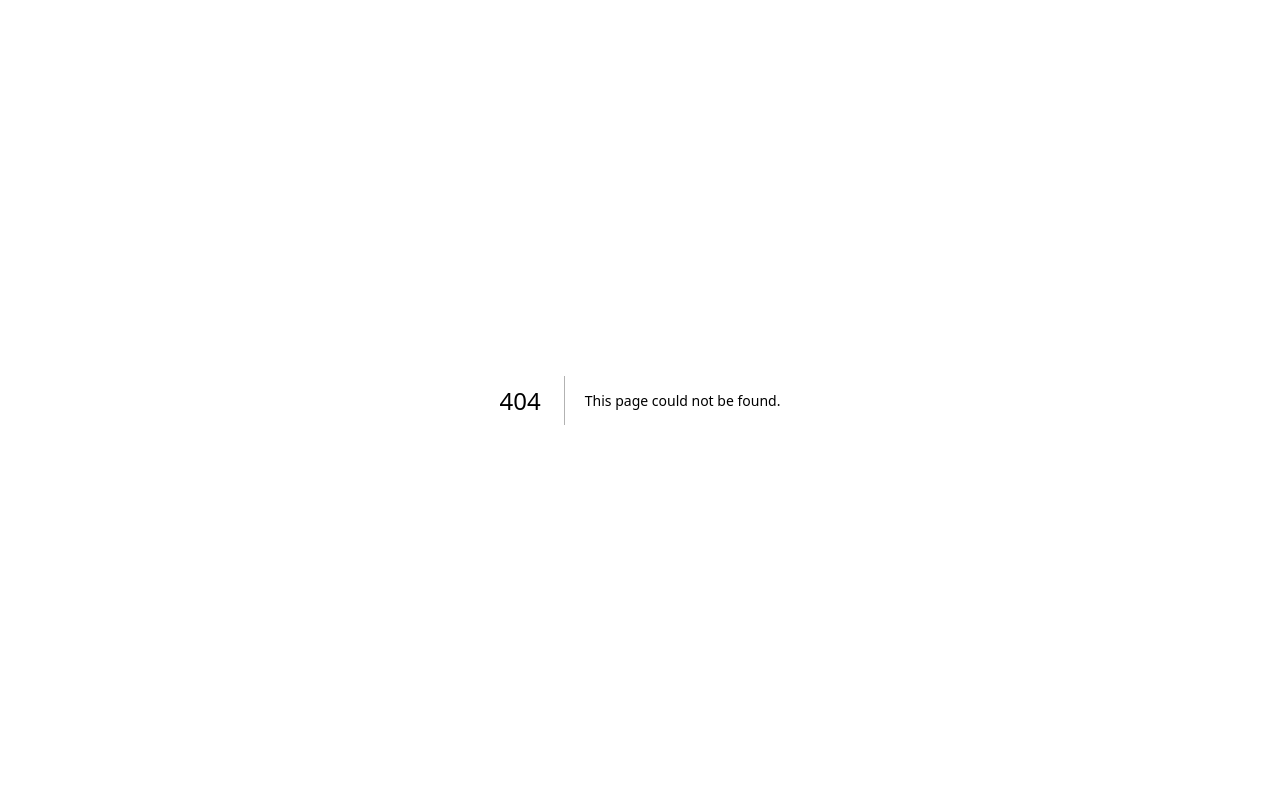
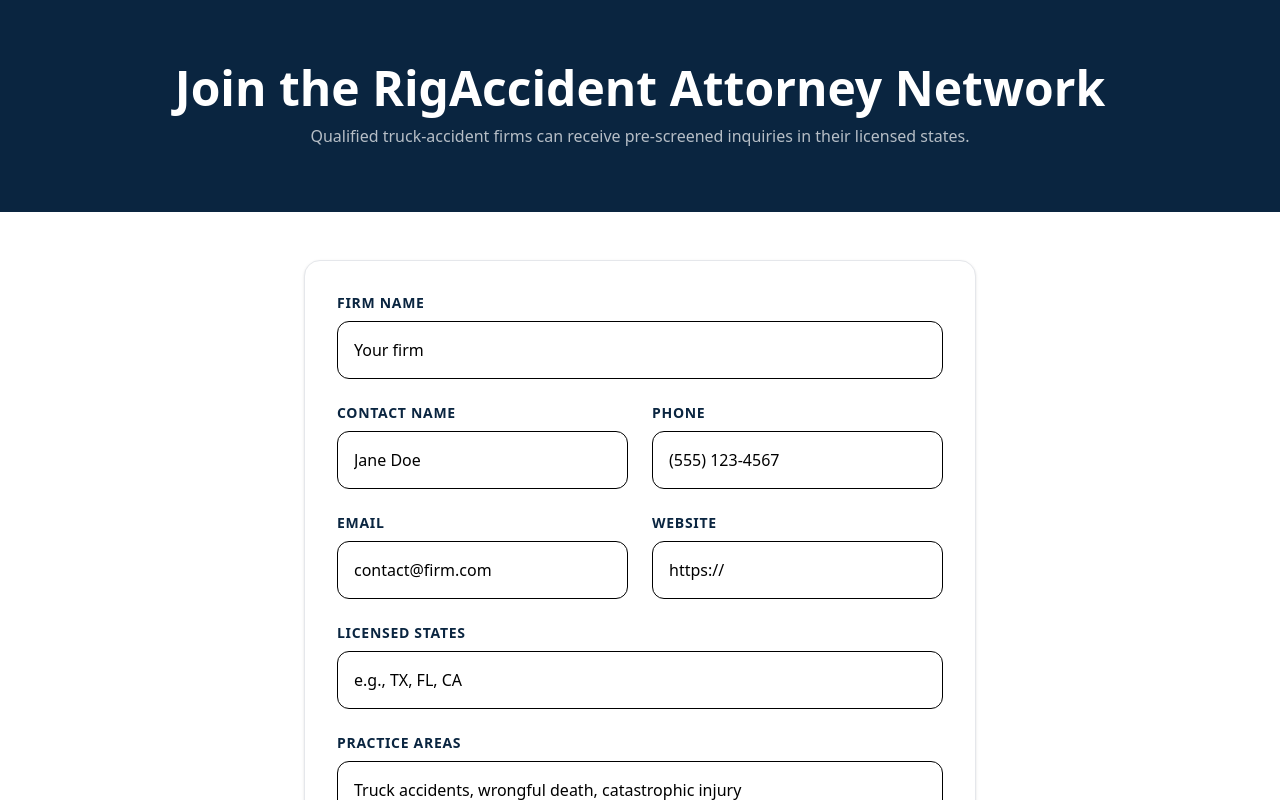
Before and after one commit to vetpalorganization-ux/Rig-Accident, a Next.js app: page /for-attorneys in a window 1280 px wide. Before the commit this address had no page. Shown: the top 800 px of the page. Built offline with nearby package versions, Linux system fonts and the light colour scheme; a web font is replaced by a local one.

Commit message:
It appears that you've shared several files related to a web application that calculates estimated settlements for personal injury cases, specifically focusing on accidents involving commercial trucks.

```diff
--- /dev/null
+++ b/src/app/for-attorneys/page.tsx
@@ -0,0 +1,123 @@
+ 'use client';
+
+ import { useState } from 'react';
+
+ export default function ForAttorneysPage() {
+   const [status, setStatus] = useState<'idle' | 'loading' | 'success' | 'error'>('idle');
+   const [form, setForm] = useState({
+     firm: '',
+     contact: '',
+     email: '',
+     phone: '',
+     states: '',
+     practice: '',
+     website: '',
+     honeypot: '',
+   });
+
+   const handleChange = (e: React.ChangeEvent<HTMLInputElement | HTMLTextAreaElement>) => {
+     const { name, value } = e.target;
+     setForm((prev) => ({ ...prev, [name]: value }));
+   };
+
+   const handleSubmit = async (e: React.FormEvent) => {
+     e.preventDefault();
+     if (status === 'loading') return;
+     setStatus('loading');
+     try {
+       const timestamp = new Date().toISOString();
+       const res = await fetch('/api/lead', {
+         method: 'POST',
+         headers: { 'Content-Type': 'application/json' },
+         body: JSON.stringify({
+           name: `${form.contact} (${form.firm})`,
+           phone: form.phone,
+           email: form.email,
+           timestamp,
+           source: 'attorney',
+           honeypot: form.honeypot,
+           answers: {
+             'Firm Name': form.firm,
+             'States': form.states,
+             'Practice Areas': form.practice,
+             'Website': form.website,
+             'Inquiry Type': 'Attorney Network',
+           },
+         }),
+       });
+       const data = await res.json();
+       if (res.ok && data.success) setStatus('success');
+       else setStatus('error');
+     } catch {
+       setStatus('error');
+     }
+   };
+
+   return (
+     <main className="min-h-screen bg-white">
+       <section className="bg-primary text-white py-16">
+         <div className="container mx-auto px-4 text-center">
+           <h1 className="text-3xl md:text-5xl font-bold mb-3">Join the RigAccident Attorney Network</h1>
+           <p className="text-white/70 max-w-2xl mx-auto">
+             Qualified truck-accident firms can receive pre-screened inquiries in their licensed states.
+           </p>
+         </div>
+       </section>
+
+       <section className="py-12">
+         <div className="container mx-auto px-4">
+           {status === 'success' ? (
+             <div className="max-w-2xl mx-auto bg-green-50 border border-green-100 p-8 rounded-2xl text-center">
+               <h2 className="text-2xl font-bold text-green-800 mb-2">Thank you!</h2>
+               <p className="text-green-800">Our team will contact you shortly to complete onboarding.</p>
+             </div>
+           ) : (
+             <form onSubmit={handleSubmit} className="max-w-2xl mx-auto bg-white border border-gray-200 rounded-2xl shadow-sm p-8 space-y-6">
+               <div>
+                 <label className="block text-sm font-bold uppercase tracking-wider mb-2">Firm Name</label>
+                 <input name="firm" required value={form.firm} onChange={handleChange} className="w-full border border-black rounded-xl p-4 text-black placeholder:text-black" placeholder="Your firm" />
+               </div>
+               <div className="grid md:grid-cols-2 gap-6">
+                 <div>
+                   <label className="block text-sm font-bold uppercase tracking-wider mb-2">Contact Name</label>
+                   <input name="contact" required value={form.contact} onChange={handleChange} className="w-full border border-black rounded-xl p-4 text-black placeholder:text-black" placeholder="Jane Doe" />
+                 </div>
+                 <div>
+                   <label className="block text-sm font-bold uppercase tracking-wider mb-2">Phone</label>
+                   <input name="phone" required value={form.phone} onChange={handleChange} className="w-full border border-black rounded-xl p-4 text-black placeholder:text-black" placeholder="(555) 123-4567" />
+                 </div>
+               </div>
+               <div className="grid md:grid-cols-2 gap-6">
+                 <div>
+                   <label className="block text-sm font-bold uppercase tracking-wider mb-2">Email</label>
+                   <input type="email" name="email" value={form.email} onChange={handleChange} className="w-full border border-black rounded-xl p-4 text-black placeholder:text-black" placeholder="contact@firm.com" />
+                 </div>
+                 <div>
+                   <label className="block text-sm font-bold uppercase tracking-wider mb-2">Website</label>
+                   <input name="website" value={form.website} onChange={handleChange} className="w-full border border-black rounded-xl p-4 text-black placeholder:text-black" placeholder="https://" />
+                 </div>
+               </div>
+               <div>
+                 <label className="block text-sm font-bold uppercase tracking-wider mb-2">Licensed States</label>
+                 <input name="states" required value={form.states} onChange={handleChange} className="w-full border border-black rounded-xl p-4 text-black placeholder:text-black" placeholder="e.g., TX, FL, CA" />
+               </div>
+               <div>
+                 <label className="block text-sm font-bold uppercase tracking-wider mb-2">Practice Areas</label>
+                 <input name="practice" required value={form.practice} onChange={handleChange} className="w-full border border-black rounded-xl p-4 text-black placeholder:text-black" placeholder="Truck accidents, wrongful death, catastrophic injury" />
+               </div>
+               <input type="text" name="honeypot" value={form.honeypot} onChange={handleChange} className="hidden" tabIndex={-1} autoComplete="off" />
+
+               <button
+                 disabled={status === 'loading'}
+                 className="w-full bg-accent text-primary font-bold py-4 rounded-xl hover:bg-accent/90 transition-colors text-lg"
+               >
+                 {status === 'loading' ? 'Submitting...' : 'Request Network Access'}
+               </button>
+               {status === 'error' && <div className="text-sm text-red-600">Submission failed. Please try again.</div>}
+             </form>
+           )}
+         </div>
+       </section>
+     </main>
+   );
+ }
--- a/src/app/page.tsx
+++ b/src/app/page.tsx
@@ -64,6 +64,7 @@
 export default function Home() {
   const [selectedFeature, setSelectedFeature] = useState<typeof FEATURES[0] | null>(null);
   const [heroVariant, setHeroVariant] = useState(HERO_VARIANTS[0]);
+  const [expandedCase, setExpandedCase] = useState<number | null>(null);
 
   useEffect(() => {
      // Simple A/B testing logic
@@ -286,23 +287,49 @@
       <section className="py-24 bg-white">
         <div className="container mx-auto px-4 text-center">
           <h2 className="text-3xl md:text-4xl font-bold text-primary mb-16">Common Truck Accident Cases We Handle</h2>
-          <div className="grid grid-cols-2 md:grid-cols-3 gap-8 text-left">
-            {[
-              '18-Wheeler Collisions',
-              'Jackknife Accidents',
-              'Underride Accidents',
-              'Driver Fatigue Accidents',
-              'Overloaded Truck Accidents',
-              'Rear-End Truck Collisions'
-            ].map((type) => (
-              <div key={type} className="flex items-center space-x-4">
-                <div className="w-8 h-8 bg-primary/10 text-primary rounded-full flex items-center justify-center shrink-0">
-                  <svg className="w-5 h-5" fill="none" viewBox="0 0 24 24" stroke="currentColor"><path strokeLinecap="round" strokeLinejoin="round" strokeWidth={2} d="M9 5l7 7-7 7" /></svg>
-                </div>
-                <span className="font-semibold text-gray-700">{type}</span>
-              </div>
-            ))}
-          </div>
+          {(() => {
+            const CASES = [
+              { title: '18-Wheeler Collisions', desc: 'Multi-axle impacts; braking distance and load distribution issues.', bullets: ['Longer stopping distance', 'Load shift investigations'] },
+              { title: 'Jackknife Accidents', desc: 'Trailer swing-out; often tied to improper braking.', bullets: ['ABS and brake logs', 'Road surface conditions'] },
+              { title: 'Underride Accidents', desc: 'Rear/side underruns; lighting or guard failures.', bullets: ['Guard/reflector compliance', 'Night visibility analysis'] },
+              { title: 'Driver Fatigue Accidents', desc: 'Hours-of-service violations; ELD/logbook review.', bullets: ['ELD data review', 'Scheduling practices'] },
+              { title: 'Overloaded Truck Accidents', desc: 'Excess weight; securement audits and weigh station data.', bullets: ['Load securement', 'Weigh station records'] },
+              { title: 'Rear-End Truck Collisions', desc: 'Stopping distance and following distance; dash cam and ECU.', bullets: ['ECU/telematics data', 'Dash cam evidence'] },
+            ];
+            return (
+              <ul className="grid grid-cols-1 sm:grid-cols-2 md:grid-cols-3 gap-6 text-left">
+                {CASES.map((c, idx) => (
+                  <li key={c.title} className="border border-gray-200 rounded-2xl p-4 hover:shadow-sm transition-shadow">
+                    <button
+                      type="button"
+                      aria-expanded={expandedCase === idx}
+                      onClick={() => setExpandedCase(expandedCase === idx ? null : idx)}
+                      className="w-full flex items-center justify-between text-left"
+                    >
+                      <div className="flex items-center space-x-3">
+                        <div className="w-8 h-8 bg-primary/10 text-primary rounded-full flex items-center justify-center shrink-0">
+                          <svg className="w-5 h-5" fill="none" viewBox="0 0 24 24" stroke="currentColor"><path strokeLinecap="round" strokeLinejoin="round" strokeWidth={2} d="M9 5l7 7-7 7" /></svg>
+                        </div>
+                        <span className="font-bold text-gray-900">{c.title}</span>
+                      </div>
+                      <svg className={`w-5 h-5 text-gray-500 transition-transform ${expandedCase === idx ? 'rotate-90' : ''}`} viewBox="0 0 20 20" fill="currentColor" aria-hidden="true">
+                        <path fillRule="evenodd" d="M6 6l6 4-6 4V6z" clipRule="evenodd" />
+                      </svg>
+                    </button>
+                    <div className={`${expandedCase === idx ? 'mt-3' : 'sr-only'}`}>
+                      <p className="text-sm text-gray-700 mb-2">{c.desc}</p>
+                      <ul className="list-disc pl-5 space-y-1 text-sm text-gray-700">
+                        {c.bullets.map(b => <li key={b}>{b}</li>)}
+                      </ul>
+                      <a href="#lead-form" className="inline-block mt-3 text-sm font-bold underline underline-offset-4 hover:opacity-80">
+                        Do you have this case?
+                      </a>
+                    </div>
+                  </li>
+                ))}
+              </ul>
+            );
+          })()}
         </div>
       </section>
 
@@ -334,6 +361,7 @@
             <Link href="/ai-disclosure" className="hover:text-accent transition-colors">AI Disclosure</Link>
             <Link href="/terms" className="hover:text-accent transition-colors">Terms of Service</Link>
             <Link href="/attorney-advertising-disclosure" className="hover:text-accent transition-colors">Attorney Advertising Disclosure</Link>
+            <Link href="/for-attorneys" className="hover:text-accent transition-colors">For Attorneys</Link>
           </div>
 
           <p className="mt-8 text-xs text-white">
--- a/src/components/StickyContactBar.tsx
+++ b/src/components/StickyContactBar.tsx
@@ -25,8 +25,13 @@
       }`}
     >
       <div className="container mx-auto px-4 flex items-center justify-between h-[56px] md:h-[48px]">
-        <div className="hidden md:block text-white font-bold text-sm lg:text-base">
-          Injured in a Truck or Rig Accident?
+        <div className="hidden md:flex items-center space-x-6">
+          <div className="text-white font-bold text-sm lg:text-base">
+            Injured in a Truck or Rig Accident?
+          </div>
+          <a href="/for-attorneys" className="text-white/80 hover:text-white underline text-xs font-semibold tracking-wide">
+            For Attorneys
+          </a>
         </div>
         <div className="flex-1 md:flex-none flex justify-center md:justify-end">
           <a
--- a/src/lib/settlement-algorithm.ts
+++ b/src/lib/settlement-algorithm.ts
@@ -24,51 +24,63 @@
   caseStrength: 'Low' | 'Moderate' | 'High' | 'Very High';
 }
 
-const SEVERITY_BASE_VALUES: Record<InjurySeverity, { min: number; max: number; avg: number }> = {
-  minor: { min: 10000, max: 100000, avg: 55000 },
-  moderate: { min: 100000, max: 500000, avg: 250000 },
-  severe: { min: 500000, max: 2000000, avg: 1000000 },
-  catastrophic: { min: 2000000, max: 10000000, avg: 5000000 },
-  fatal: { min: 1000000, max: 20000000, avg: 4500000 },
+// Base pain/suffering floor to prevent zero results when economic losses are small
+const SEVERITY_BASE_PAIN: Record<InjurySeverity, number> = {
+  minor: 3000,
+  moderate: 25000,
+  severe: 150000,
+  catastrophic: 500000,
+  fatal: 750000,
 };
 
-// Standard car accident average for comparison (The "Viral" hook)
-const STANDARD_CAR_ACCIDENT_AVG = 30416;
+// Base multiplier by severity; dynamic adjustments are applied on top
+const SEVERITY_BASE_MULTIPLIER: Record<InjurySeverity, number> = {
+  minor: 1.5,
+  moderate: 2.5,
+  severe: 4.0,
+  catastrophic: 6.0,
+  fatal: 7.0,
+};
 
 /**
  * Calculates an estimated settlement range based on injury severity and economic losses.
  */
 export const calculateSettlement = (input: SettlementInput): SettlementEstimate => {
-  const base = SEVERITY_BASE_VALUES[input.severity];
+  // Economic loss
+  const economicLoss = Math.max(0, (input.medicalBills || 0) + (input.lostWages || 0));
 
-  // Basic multiplier method: (Medical Bills + Lost Wages) * Multiplier + Pain/Suffering Base
-  // Multipliers range from 1.5x (minor) to 5x+ (catastrophic)
-  let multiplier = 1.5;
-  if (input.severity === 'moderate') multiplier = 3;
-  if (input.severity === 'severe') multiplier = 4.5;
-  if (input.severity === 'catastrophic' || input.severity === 'fatal') multiplier = 6;
+  // Compute multiplier responsive to economic loss and truck involvement
+  let multiplier = SEVERITY_BASE_MULTIPLIER[input.severity];
+  if (input.isCommercialTruck) multiplier += 1.0;
+  if (economicLoss > 50000) multiplier += 0.5;
+  if (economicLoss > 200000) multiplier += 1.0;
+  if (economicLoss > 500000) multiplier += 1.0;
+  multiplier = Math.min(Math.max(multiplier, 1.5), 9.0);
 
-  const economicLoss = input.medicalBills + input.lostWages;
-  const calculatedMin = Math.max(base.min, economicLoss * multiplier);
-  const calculatedMax = Math.max(base.max, economicLoss * (multiplier + 1));
-  const calculatedAvg = (calculatedMin + calculatedMax) / 2;
+  const basePain = SEVERITY_BASE_PAIN[input.severity];
+
+  // Calculate a responsive range
+  const variableMin = economicLoss * (multiplier * 0.8);
+  const variableMax = economicLoss * (multiplier * 1.2);
+  const calculatedMin = Math.round(variableMin + basePain);
+  const calculatedMax = Math.round(Math.max(calculatedMin + 1, variableMax + basePain * 1.5));
+  const calculatedAvg = Math.round((calculatedMin + calculatedMax) / 2);
 
   // Case strength determination
   let caseStrength: SettlementEstimate['caseStrength'] = 'Moderate';
   if (input.isCommercialTruck) caseStrength = 'High';
   if (input.isCommercialTruck && input.severity !== 'minor') caseStrength = 'Very High';
 
-  // Fair Offer Benchmark
-  // For commercial trucks, the "Fair Offer" is significantly higher than a standard car offer.
-  const fairOfferBenchmark = input.isCommercialTruck
-    ? calculatedAvg * 0.85 // Commercial benchmark is high
-    : STANDARD_CAR_ACCIDENT_AVG;
+  // Fair Offer Benchmark based on calculated average
+  const fairOfferBenchmark = Math.round(
+    input.isCommercialTruck ? calculatedAvg * 0.85 : calculatedAvg * 0.6
+  );
 
   return {
-    min: Math.round(calculatedMin),
-    max: Math.round(calculatedMax),
-    average: Math.round(calculatedAvg),
-    fairOfferBenchmark: Math.round(fairOfferBenchmark),
+    min: calculatedMin,
+    max: calculatedMax,
+    average: calculatedAvg,
+    fairOfferBenchmark,
     multiplier,
     caseStrength,
   };
```
